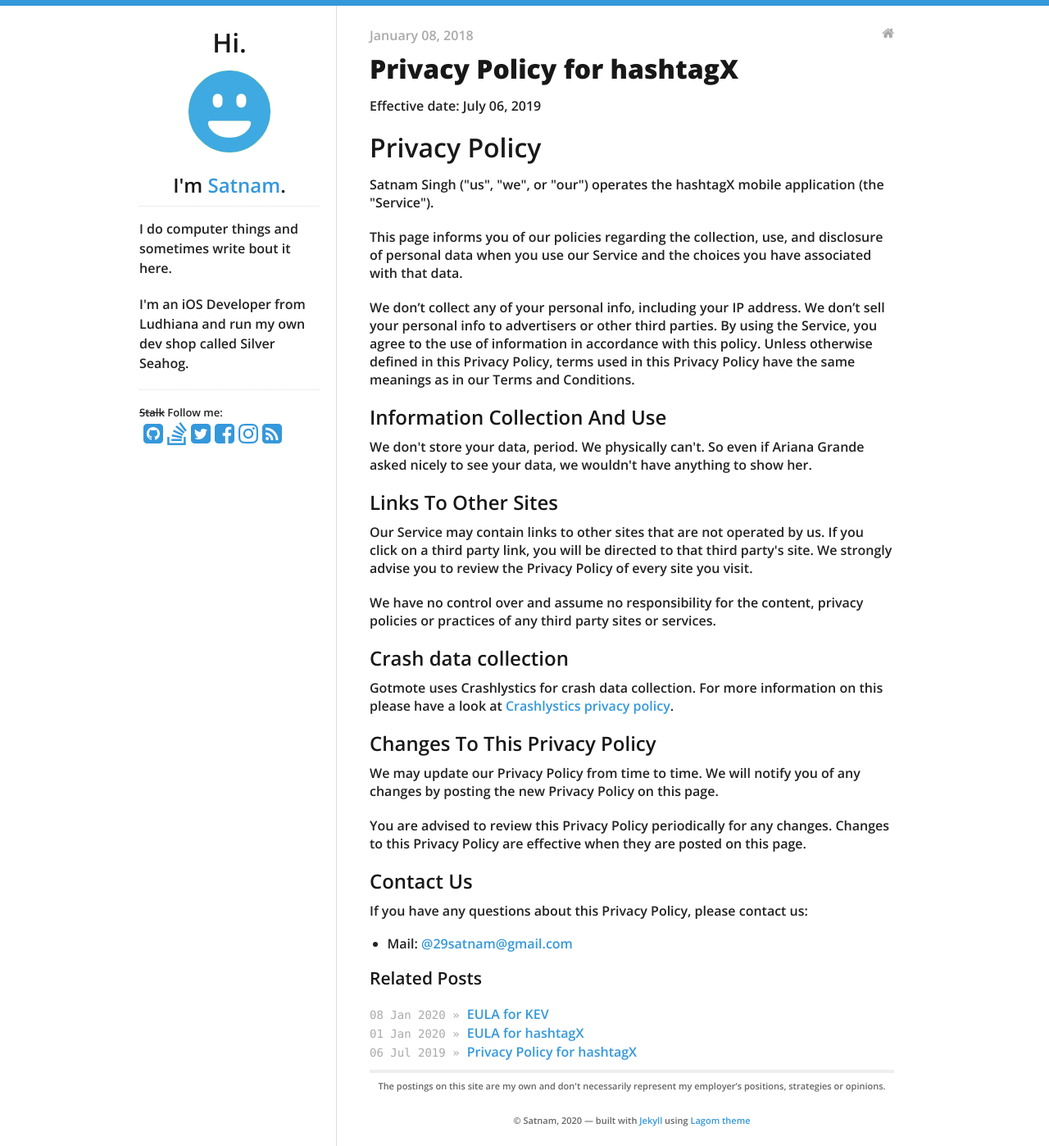
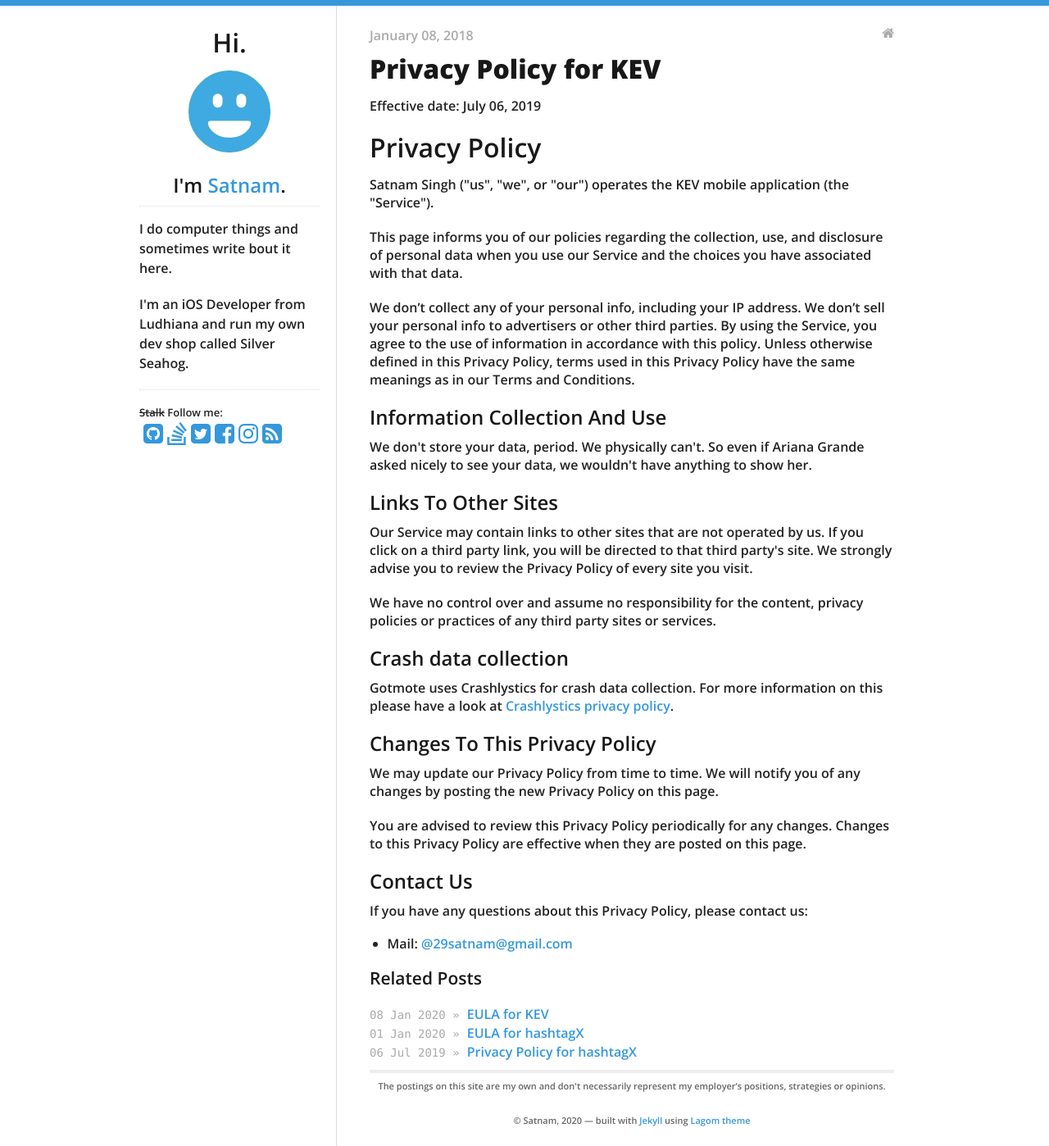
Before and after one commit to 29satnam/29satnam.github.io, a Jekyll site: the page built from _posts/2018-01-08-Privacy-Policy.md, in a window 1280 px wide. Shown: the whole page at 82% size. Built offline with Jekyll 4.4.1, drawn with Linux system fonts in a browser that asks for light colours.

Commit message:
Update 2018-01-08-Privacy-Policy.md

```diff
--- a/_posts/2018-01-08-Privacy-Policy.md
+++ b/_posts/2018-01-08-Privacy-Policy.md
@@ -1,6 +1,6 @@
 ---
 layout: post
-title: Privacy Policy for hashtagX
+title: Privacy Policy for KEV
 categories:
 - blog
 ---
@@ -9,7 +9,7 @@ categories:
 
 <h1>Privacy Policy</h1>
 
-<p>Satnam Singh ("us", "we", or "our") operates the hashtagX mobile application (the "Service").</p>
+<p>Satnam Singh ("us", "we", or "our") operates the KEV mobile application (the "Service").</p>
 
 <p>This page informs you of our policies regarding the collection, use, and disclosure of personal data when you use our Service and the choices you have associated with that data.
 
```
